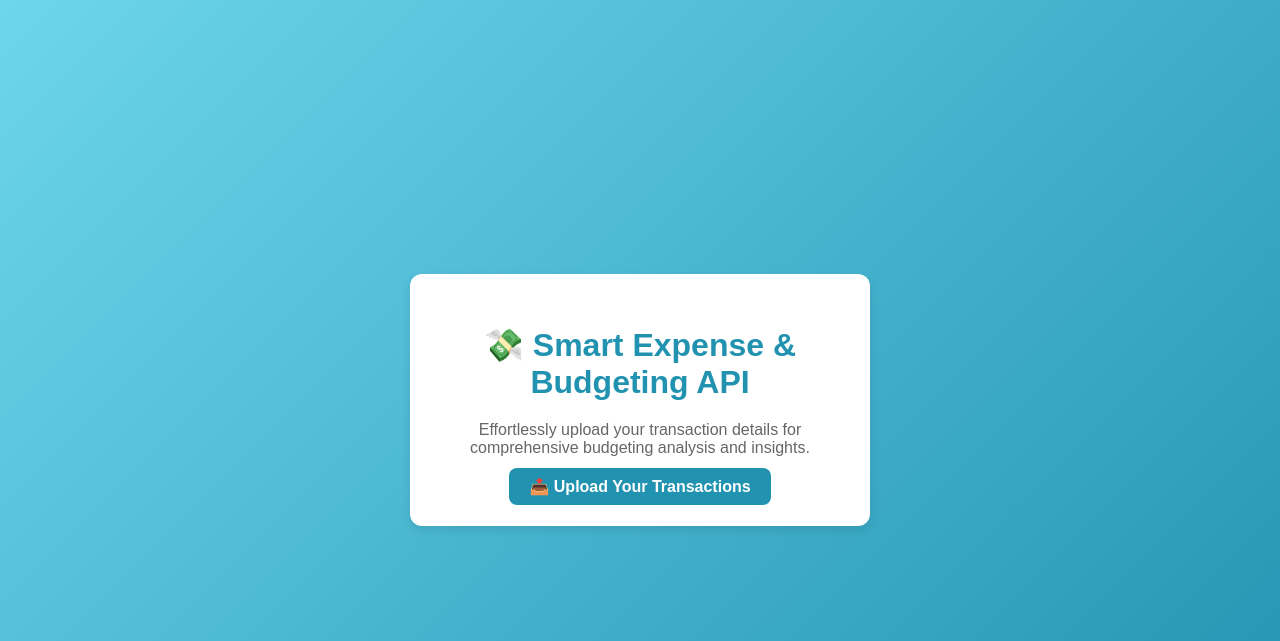
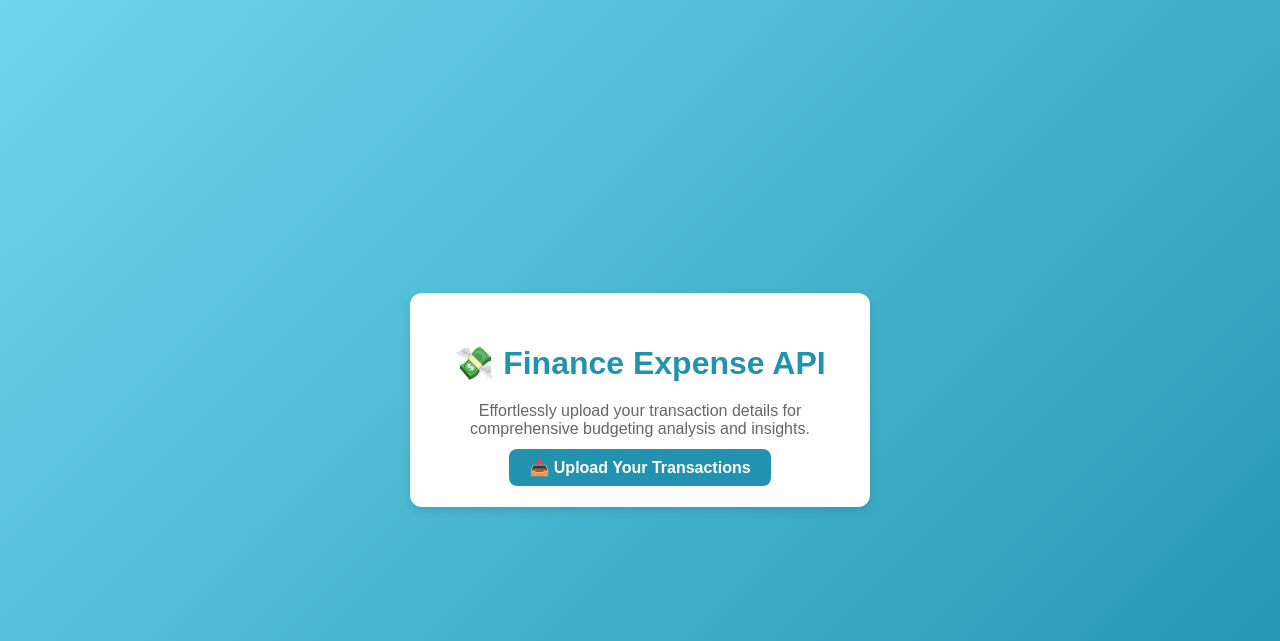
Before and after one commit to Ranji-Bhaskaran/FinanceAPI, a Django app: page / in a window 1280 px wide. Shown: the top 641 px of the page. Run offline with Django 4.2, Linux system fonts and the light colour scheme.

Commit message:
s3 ooda csv um is working now commit

```diff
--- a/expenseTracker/expenses/templates/index.html
+++ b/expenseTracker/expenses/templates/index.html
@@ -8,7 +8,7 @@
 <body>
     <div class="container">
         <div class="card">
-            <h1>💸 Smart Expense & Budgeting API</h1>
+            <h1>💸 Finance Expense API</h1>
             <p>Effortlessly upload your transaction details for comprehensive budgeting analysis and insights.</p>
             <a href="{% url 'upload' %}" class="upload-button">📤 Upload Your Transactions</a>
         </div>
```
Also changed, not shown: expenseTracker/db.sqlite3.
